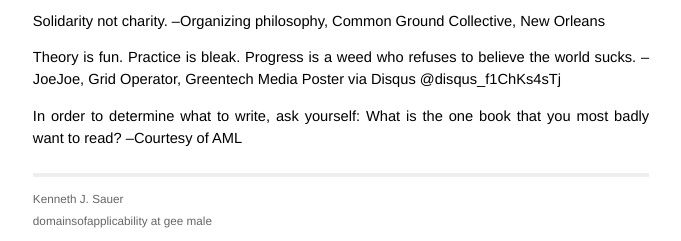
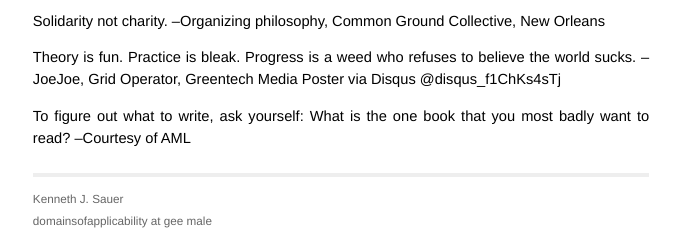
Before and after one commit to domainsofapp/domainsofapp.github.io, a Jekyll site: the page built from _posts/2016-02-19-favorite-quotations.md, in a window 1280 px wide. Shown: the part 1832-2073 px from the top of the page, without its empty margins (299-980 px from the left). Built offline with Jekyll 4.4.1, drawn with Linux system fonts in a browser that asks for light colours.

Commit message:
Minor edit

```diff
--- a/_posts/2016-02-19-favorite-quotations.md
+++ b/_posts/2016-02-19-favorite-quotations.md
@@ -72,4 +72,4 @@ Solidarity not charity. --Organizing philosophy, Common Ground Collective, New O
 
 Theory is fun. Practice is bleak. Progress is a weed who refuses to believe the world sucks. --JoeJoe, Grid Operator, Greentech Media Poster via Disqus @disqus_f1ChKs4sTj
 
-In order to determine what to write, ask yourself: What is the one book that you most badly want to read? --Courtesy of AML
+To figure out what to write, ask yourself: What is the one book that you most badly want to read? --Courtesy of AML
```
